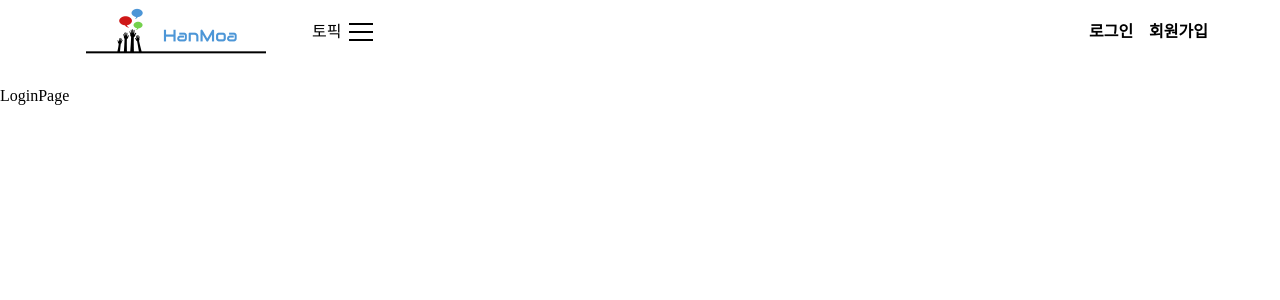
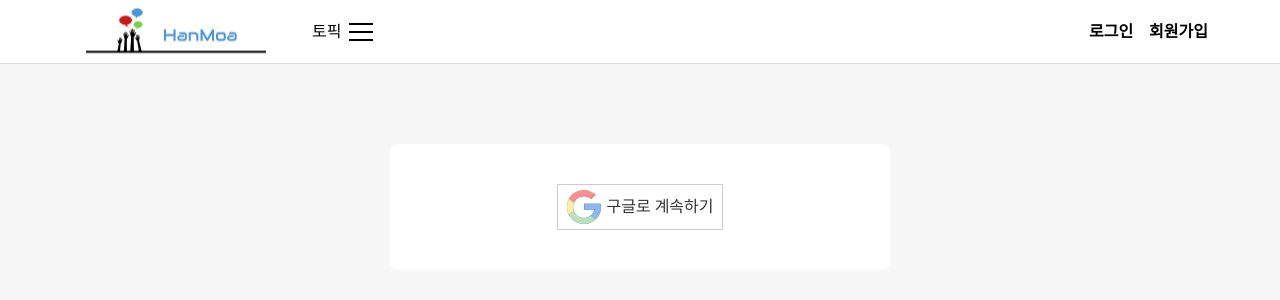
Before and after one commit to dante01yoon/Hanmoa, a React app in the folder fe/: page /login in a window 1280 px wide. Shown: the top 300 px of the page. Built offline with nearby package versions, Linux system fonts and the light colour scheme; the HTML template or start-up script is replaced by a standard one.

Commit message:
Update: 로그인 페이지 생성, gnb 높이 수정

```diff
--- a/fe/src/components/gnb/gnb.tsx
+++ b/fe/src/components/gnb/gnb.tsx
@@ -9,7 +9,6 @@ import { Portal } from '@components/portal';
 import LoginModal from '@components/login';
 import { topicDummy } from '@models/gnb';
 import { buildTopicList } from '@utils/topic/buildtopicList';
-import {Redirect} from "react-router-dom";
 import hanmoa_logo from 'src/asset/logo/hanmoa_horizontal.svg';
 
 const {
--- a/fe/src/components/gnb/style.tsx
+++ b/fe/src/components/gnb/style.tsx
@@ -5,7 +5,7 @@ export const Main = styled.main`
     both: clear;
 `;
 export const Dummy = styled.div`
-    height: 88px;
+    height: 64px;
 `;
 export const Header = styled.header`
     z-index: 500;
@@ -30,7 +30,7 @@ export const ItemBox = styled.div<{
     &::after {
         display: block;
         content: "";
-        height:64px;
+        height:63px;
         width: ${p=>p.width ? p.width+'px' : '64px' };
         background: center url("${p => p.url}");
     }
@@ -47,7 +47,9 @@ export const ItemList= styled.ul`
 `;
 
 export const ItemContainer = styled.div`
+    height: 64px;
     max-width: 1280px;
+    border-bottom: 1px solid ${({theme}) => theme.colors.gray_300};
     margin: 0 auto;
 `;
 export const LeftItemContainer = styled.div`
--- a/fe/src/pages/login/index.tsx
+++ b/fe/src/pages/login/index.tsx
@@ -1,9 +1,55 @@
 import React,  { FC } from 'react';
+import styled from "styled-components";
+
+import google_auth from "src/asset/google_auth.svg";
+
+const StyledSection = styled.section`
+  background-color: ${({theme}) => theme.colors.light};
+  height: 80vh;
+  padding: 80px 16px;
+`;
+
+const StyledLoginWrapper = styled.div`
+  display: flex;
+  justify-content: center;
+  align-items: center;
+  background-color: ${({theme}) => theme.colors.white};
+  border-radius: 8px;
+  padding: 40px;
+  margin: 0 auto;
+  min-width: 200px;
+  max-width: 500px;
+`;
+
+const StyledGoogleLoginBox = styled.div`
+  display: flex;
+  color: #333;
+  line-height: 36px;
+  background-color: ${({theme}) => theme.colors.white};
+  border: #ccc 1px solid;
+  padding: 4px 8px;
+
+`;
+
+const StyledIcon = styled.div<{
+  src: string;
+}>`
+  ${({theme,src}) => theme.functions.setBackground(src)}
+  width: 36px;
+  height: 36px;
+  margin-right: 4px;
+`;
+
 const LoginPage: FC =( ) =>{
     return(
-      <>
-        LoginPage
-      </>
+      <StyledSection>
+        <StyledLoginWrapper>
+          <StyledGoogleLoginBox>
+            <StyledIcon src={google_auth}/>
+            구글로 계속하기
+          </StyledGoogleLoginBox>
+        </StyledLoginWrapper>
+      </StyledSection>
     )
 }
 
--- /dev/null
+++ b/fe/src/theme/functions.ts
@@ -0,0 +1,11 @@
+
+export const setBackground = (src = "") => `
+  background-image: url('${src}');
+  background-position: center;
+  background-size: cover;
+  background-repeat: no-repeat;
+`
+
+export const functions =  {
+  setBackground,
+}
--- /dev/null
+++ b/fe/src/theme/interface/functions.ts
@@ -0,0 +1,3 @@
+export interface Functions {
+  setBackground: (src: string) => string;
+}
--- a/fe/src/theme/interface/index.ts
+++ b/fe/src/theme/interface/index.ts
@@ -1,3 +1,4 @@
 export * from './colors';
 export * from './typo';
 export * from './device';
+export * from "./functions";
--- a/fe/src/theme/interface/theme.ts
+++ b/fe/src/theme/interface/theme.ts
@@ -2,13 +2,16 @@ import {
     Typo,
     Colors,
     Media,
+    Functions,
 } from './index';
 export interface Theme<
     TypoType = Typo,
     ColorType = Colors,
     MediaType = Media,
+    FunctionsType = Functions,
 >{
     typography : Readonly<TypoType & Typo>,
     colors: Readonly<ColorType & Colors>,
     media: Readonly<MediaType & Media>,
+    functions: Readonly<FunctionsType & Functions>,
 };
--- a/fe/src/theme/theme.ts
+++ b/fe/src/theme/theme.ts
@@ -1,9 +1,11 @@
 import { Theme } from './interface/theme';
 import { colors } from './colors';
 import { typography } from './typography';
+import { functions } from "./functions";
 import media from './device';
 export const theme: Theme = {
     colors,
     typography,
     media,
+    functions,
 }
```
Also changed, not shown: fe/src/asset/google_auth.svg (added).
